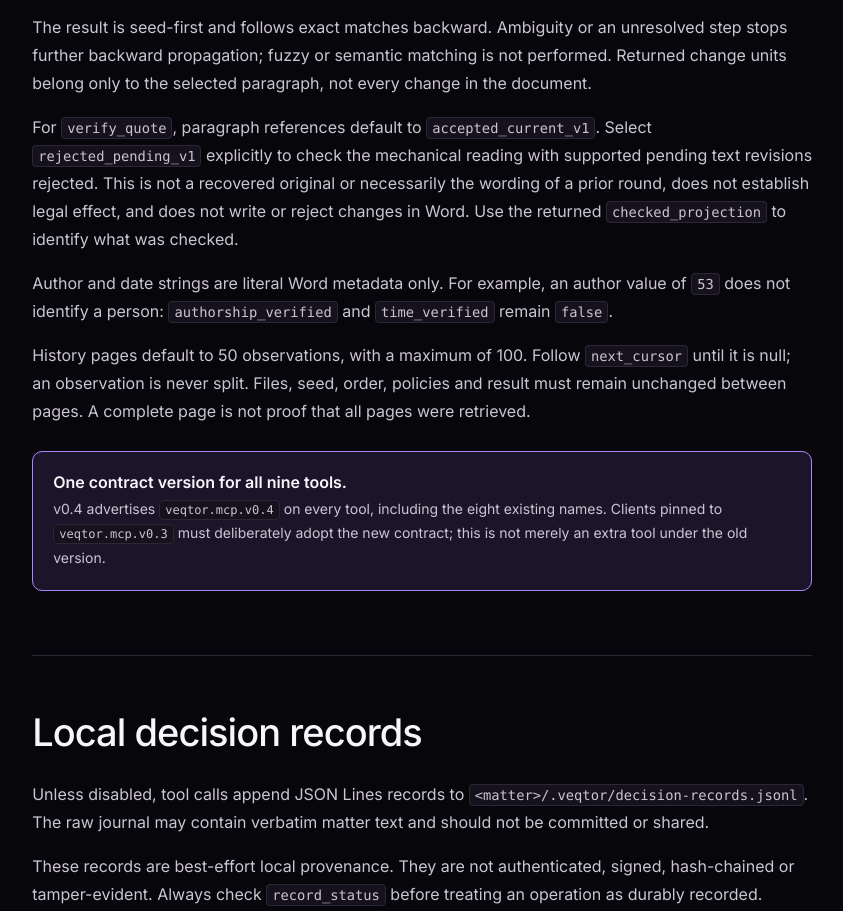
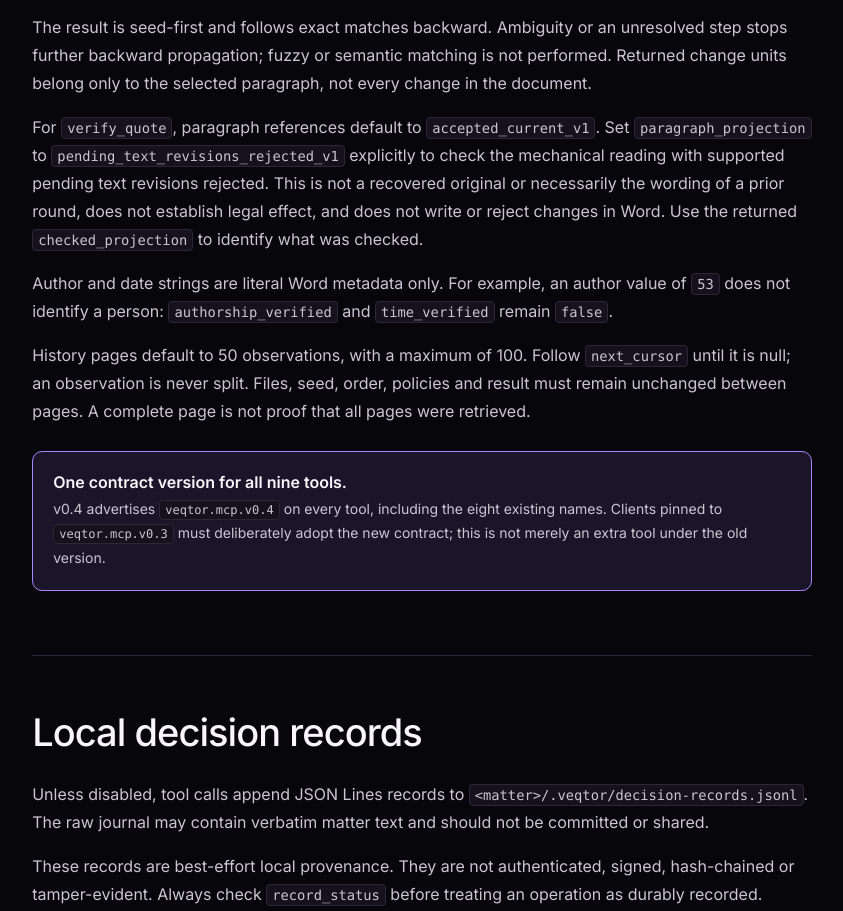
Before and after one commit to JohnDeer-ai/veqtor-mcp, an Astro site in the folder website/: page /docs in a window 1280 px wide. Shown: the part 3093-4004 px from the top of the page, without its empty margins (39-882 px from the left). Built offline with nearby package versions, Linux system fonts and the light colour scheme; Astro itself is replaced by a stand-in of ours.

Commit message:
docs: use the released paragraph projection selector
Signed-off-by: Ilya Shilov <johndeer811@proton.me>

```diff
--- a/website/src/pages/docs.astro
+++ b/website/src/pages/docs.astro
@@ -59,7 +59,7 @@ const description = `Technical overview of public Veqtor ${PUBLIC_RELEASE_VERSIO
           <h2>Paragraph history and quotation checks</h2>
           <p>Start with a paragraph reference from <code>inspect_document</code> in the last declared file. History uses either <code>filename_lexicographic_v1</code> or a complete <code>explicit_filename_sequence_v1</code> list without missing or duplicate files. Neither choice verifies chronology or lineage.</p>
           <p>The result is seed-first and follows exact matches backward. Ambiguity or an unresolved step stops further backward propagation; fuzzy or semantic matching is not performed. Returned change units belong only to the selected paragraph, not every change in the document.</p>
-          <p>For <code>verify_quote</code>, paragraph references default to <code>accepted_current_v1</code>. Select <code>rejected_pending_v1</code> explicitly to check the mechanical reading with supported pending text revisions rejected. This is not a recovered original or necessarily the wording of a prior round, does not establish legal effect, and does not write or reject changes in Word. Use the returned <code>checked_projection</code> to identify what was checked.</p>
+          <p>For <code>verify_quote</code>, paragraph references default to <code>accepted_current_v1</code>. Set <code>paragraph_projection</code> to <code>pending_text_revisions_rejected_v1</code> explicitly to check the mechanical reading with supported pending text revisions rejected. This is not a recovered original or necessarily the wording of a prior round, does not establish legal effect, and does not write or reject changes in Word. Use the returned <code>checked_projection</code> to identify what was checked.</p>
           <p>Author and date strings are literal Word metadata only. For example, an author value of <code>53</code> does not identify a person: <code>authorship_verified</code> and <code>time_verified</code> remain <code>false</code>.</p>
           <p>History pages default to 50 observations, with a maximum of 100. Follow <code>next_cursor</code> until it is null; an observation is never split. Files, seed, order, policies and result must remain unchanged between pages. A complete page is not proof that all pages were retrieved.</p>
           <div class="notice"><strong>One contract version for all nine tools.</strong><p>v0.4 advertises <code>veqtor.mcp.v0.4</code> on every tool, including the eight existing names. Clients pinned to <code>veqtor.mcp.v0.3</code> must deliberately adopt the new contract; this is not merely an extra tool under the old version.</p></div>
```
Also changed, not shown: 1 other file.
